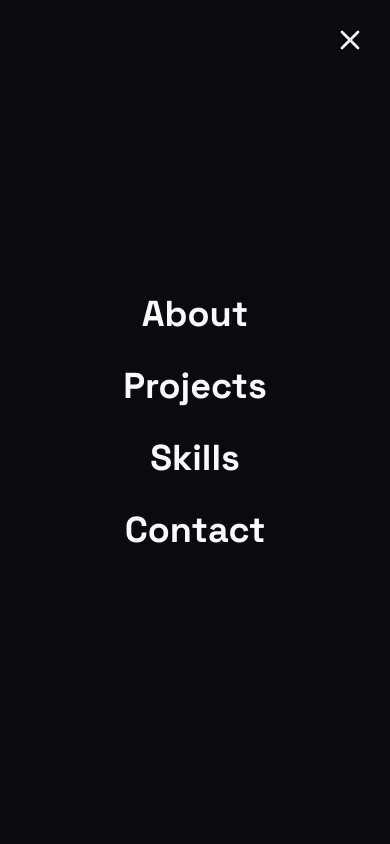
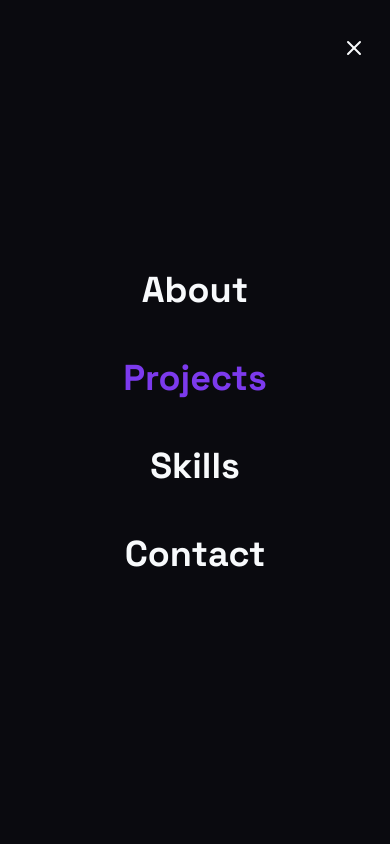
Before and after one commit to Librapraise/Port4Lio, a Next.js app: page / in a window 390 px wide. Both pictures are taken after a click on the button 354 px from the left and 48 px from the top of the page. Shown: the top 844 px of the page. Built offline with nearby package versions, Linux system fonts and the light colour scheme.

Commit message:
fixed navbar on mobile

```diff
--- a/src/components/Navbar.tsx
+++ b/src/components/Navbar.tsx
@@ -5,6 +5,7 @@ import { navLinks } from "@/data/nav";
 import { ThemeToggle } from "./ThemeToggle";
 import { Menu, X } from "lucide-react";
 import { clsx } from "clsx";
+import { motion, AnimatePresence } from "framer-motion";
 
 export const Navbar = () => {
   const [isScrolled, setIsScrolled] = useState(false);
@@ -93,44 +94,51 @@ export const Navbar = () => {
           <ThemeToggle />
           <button
             onClick={() => setIsMobileMenuOpen(!isMobileMenuOpen)}
-            className="text-text-primary"
+            className="text-text-primary z-50"
+            aria-label="Toggle menu"
           >
-            {isMobileMenuOpen ? <X /> : <Menu />}
+            {isMobileMenuOpen ? <X className="w-6 h-6" /> : <Menu className="w-6 h-6" />}
           </button>
         </div>
       </nav>
 
       {/* Mobile Menu Overlay */}
-      <div
-        className={clsx(
-          "fixed inset-0 bg-background backdrop-blur-2xl z-40 md:hidden transition-all duration-500 flex flex-col items-center justify-center gap-8",
-          isMobileMenuOpen ? "opacity-100 pointer-events-auto" : "opacity-0 pointer-events-none translate-y-full"
-        )}
+      <AnimatePresence>
+        {isMobileMenuOpen && (
+          <motion.div
+            initial={{ opacity: 0, y: "-100%" }}
+            animate={{ opacity: 1, y: 0 }}
+            exit={{ opacity: 0, y: "-100%" }}
+            transition={{ type: "spring", damping: 25, stiffness: 180 }}
+            className="fixed inset-0 z-40 w-screen h-screen backdrop-blur-2xl flex flex-col items-center justify-center gap-8 md:hidden"
+            style={{ backgroundColor: 'var(--background)' }}
           >
-        {/* Close Button */}
-        <button
-          onClick={() => setIsMobileMenuOpen(false)}
-          className="absolute top-6 right-6 text-text-primary hover:text-primary transition-colors"
-          aria-label="Close menu"
+            <nav className="flex flex-col items-center gap-8">
+              {navLinks.map((link, i) => (
+                <motion.div
+                  key={link.name}
+                  initial={{ opacity: 0, y: 20 }}
+                  animate={{ opacity: 1, y: 0 }}
+                  transition={{ delay: i * 0.05 + 0.1 }}
                 >
-          <X className="w-8 h-8" />
-        </button>
-
-        {navLinks.map((link, i) => (
                   <a
-            key={link.name}
                     href={link.href}
                     onClick={() => setIsMobileMenuOpen(false)}
-            className="text-4xl font-heading font-bold hover:text-primary transition-colors"
-            style={{
-              transitionDelay: `${i * 100}ms`,
-              transform: isMobileMenuOpen ? 'translateY(0)' : 'translateY(20px)'
-            }}
+                    className={clsx(
+                      "text-4xl font-heading font-bold hover:text-primary transition-colors relative block py-2",
+                      activeSection === link.href.substring(1)
+                        ? "text-primary"
+                        : "text-text-primary"
+                    )}
                   >
                     {link.name}
                   </a>
+                </motion.div>
               ))}
-      </div>
+            </nav>
+          </motion.div>
+        )}
+      </AnimatePresence>
     </header>
   );
 };
```
Lines whose indentation alone changed are shown as unchanged.
